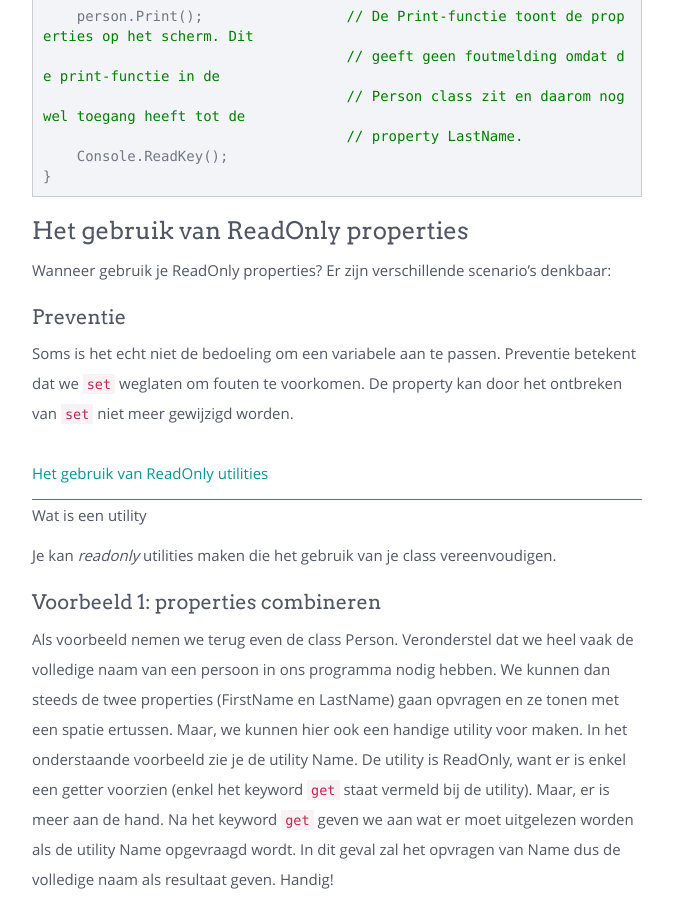
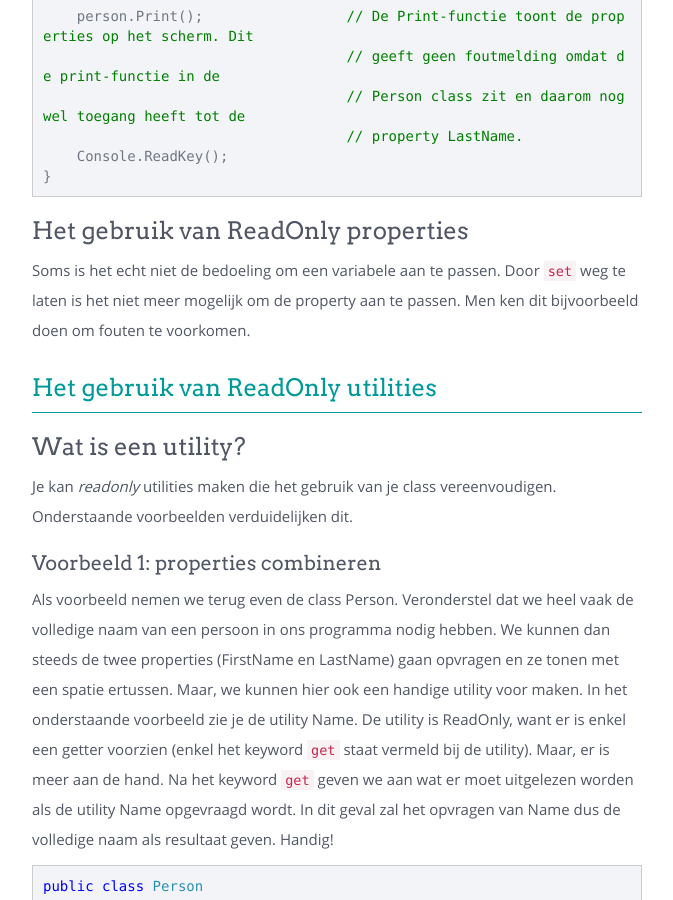
Before and after one commit to sma-it/sma-it.github.io, a Jekyll site: the page built from modules/advanced/_posts/2000-01-02-Properties.md, in a window 1280 px wide and 900 px high, scrolled down 4808 px. Shown: the whole window, without its empty margins (383-1056 px from the left). Built offline with Jekyll 4.4.1, drawn with Linux system fonts in a browser that asks for light colours; nearby versions of some CDN libraries.

Commit message:
Added formatting

```diff
--- a/modules/advanced/_posts/2000-01-02-Properties.md
+++ b/modules/advanced/_posts/2000-01-02-Properties.md
@@ -161,19 +161,15 @@ static void Main(string[] args)
 <div class="header3" markdown = "1">## Het gebruik van ReadOnly properties
 </div>
 
-Wanneer gebruik je ReadOnly properties? Er zijn verschillende scenario's denkbaar:
+Soms is het echt niet de bedoeling om een variabele aan te passen. Door `set` weg te laten is het niet meer mogelijk om de property aan te passen. Men ken dit bijvoorbeeld doen om fouten te voorkomen.
 
-### Preventie
-Soms is het echt niet de bedoeling om een variabele aan te passen.
-Preventie betekent dat we `set` weglaten om fouten te voorkomen. De property kan door het ontbreken van `set` niet meer gewijzigd worden.
-
-<div class="header2" markdown = "1">Het gebruik van ReadOnly utilities
+<div class="header2" markdown = "1">## Het gebruik van ReadOnly utilities
 </div>
 
-<div class="header3" markdown = "1">Wat is een utility
+<div class="header3" markdown = "1">## Wat is een utility?
 </div>
 
-Je kan  _readonly_ utilities maken die het gebruik van je class vereenvoudigen.
+Je kan  _readonly_ utilities maken die het gebruik van je class vereenvoudigen. Onderstaande voorbeelden verduidelijken dit.
 
 ### Voorbeeld 1: properties combineren
 Als voorbeeld nemen we terug even de class Person. Veronderstel dat we heel vaak de volledige naam van een persoon in ons programma nodig hebben. We kunnen dan steeds de twee properties (FirstName en LastName) gaan opvragen en ze tonen met een spatie ertussen. Maar, we kunnen hier ook een handige utility voor maken. In het onderstaande voorbeeld zie je de utility Name. De utility is ReadOnly, want er is enkel een getter voorzien (enkel het keyword `get` staat vermeld bij de utility). Maar, er is meer aan de hand. Na het keyword `get` geven we aan wat er moet uitgelezen worden als de utility Name opgevraagd wordt. In dit geval zal het opvragen van Name dus de volledige naam als resultaat geven. Handig!
```
